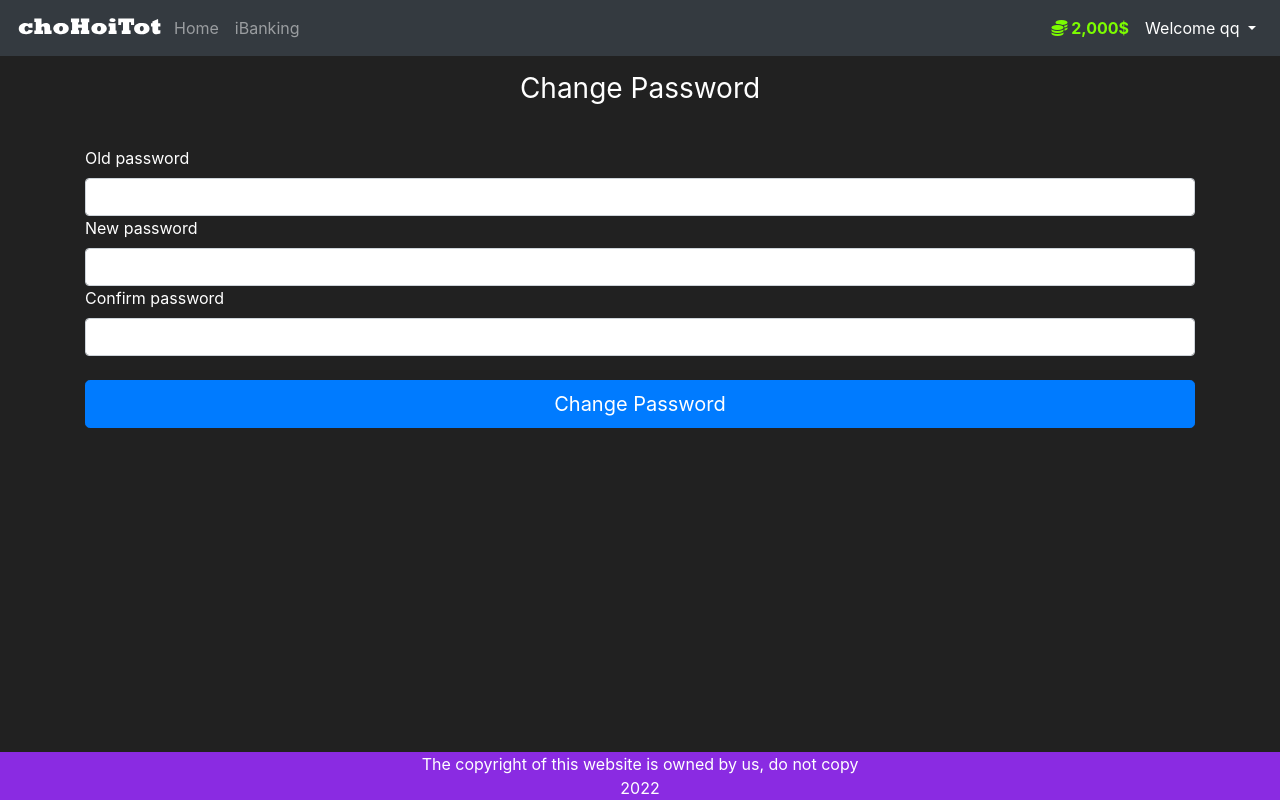
After one commit to dangpham205/choHoiTot.com, a Flask app: page /profile/change_password in a window 1280 px wide. The commit adds this page. Run offline with Flask 2, Linux system fonts and the light colour scheme; a user stored in the database is signed in; some libraries are stand-ins or nearby versions.

Commit message:
change password

```diff
--- a/app/__init__.py
+++ b/app/__init__.py
@@ -40,4 +40,7 @@ def create_app():
     from .auth import auth as auth_blueprint
     app.register_blueprint(auth_blueprint, url_prefix='/auth')
 
+    from .profile import profile as profile_blueprint
+    app.register_blueprint(profile_blueprint, url_prefix='/profile')
+
     return app
--- /dev/null
+++ b/app/profile/__init__.py
@@ -0,0 +1,5 @@
+from flask import Blueprint
+
+profile = Blueprint('profile', __name__)
+
+from . import views
--- /dev/null
+++ b/app/profile/forms.py
@@ -0,0 +1,10 @@
+from flask_wtf import FlaskForm
+from wtforms import StringField, SubmitField, PasswordField
+from wtforms.validators import DataRequired, EqualTo
+
+class ChangePassForm(FlaskForm):
+    old_password = PasswordField('Old password', validators=[DataRequired()])
+    new_password = PasswordField('New password', validators=[
+        DataRequired(), EqualTo('new_password2', message='Passwords must match.')])
+    new_password2 = PasswordField('Confirm password', validators=[DataRequired()])
+    submit = SubmitField('Change Password')
--- /dev/null
+++ b/app/profile/views.py
@@ -0,0 +1,23 @@
+from datetime import datetime
+from flask import render_template, redirect, url_for, flash, request, session
+
+from app.profile.forms import ChangePassForm
+from ..models import Student, User
+from .. import db
+from flask_login import login_required, current_user
+from . import profile
+from ..email import send_email, send_congrat_email
+
+@profile.route('/change_password', methods=['GET', 'POST'])
+@login_required
+def change_password() :
+    form = ChangePassForm()
+    if form.validate_on_submit():
+        user = current_user
+        if user is not None and user.check_password(form.old_password.data):
+            user.password = form.new_password.data
+            db.session.commit()
+            flash('Password changed succeed.', category='success')
+            return redirect(url_for('main.home_page'))
+        flash('Wrong password!.', category='info')
+    return render_template('profile/change_password.html', form=form)
--- a/app/templates/base.html
+++ b/app/templates/base.html
@@ -49,7 +49,7 @@
                         </a>
                         <div class="dropdown-menu" aria-labelledby="dropdownMenuButton">
                             <a class="dropdown-item" >Change Email</a>
-                            <a class="dropdown-item" >Change Password</a>
+                            <a class="dropdown-item" href="{{ url_for('profile.change_password') }}">Change Password</a>
                             <a class="dropdown-item" href="{{ url_for('auth.logout_page') }}">Log Out</a>
                         </div>
                     </div>
--- /dev/null
+++ b/app/templates/profile/change_password.html
@@ -0,0 +1,32 @@
+{% extends 'base.html' %}
+
+{% block title %}
+    Change Password
+{% endblock %}
+
+{% block content %}
+
+
+    <div class="container">
+        <form method="POST" class="form-signin" style="color:white">
+            {{ form.hidden_tag() }}
+            <h1 class="h3 mb-3 font-weight-normal text-center mt-3">
+                Change Password
+            </h1>
+            <br>
+            {{ form.old_password.label() }}
+            {{ form.old_password(class="form-control", placeholder="") }}
+            {{ form.new_password.label() }}
+            {{ form.new_password(class="form-control", placeholder="") }}
+            {{ form.new_password2.label() }}
+            {{ form.new_password2(class="form-control", placeholder="") }}
+
+            <br>
+            {{ form.submit(class="btn btn-lg btn-block btn-primary") }}
+
+        </form>
+    </div>
+
+
+
+{% endblock %}
```
Also changed, not shown: README.txt, app/endterm.db.
